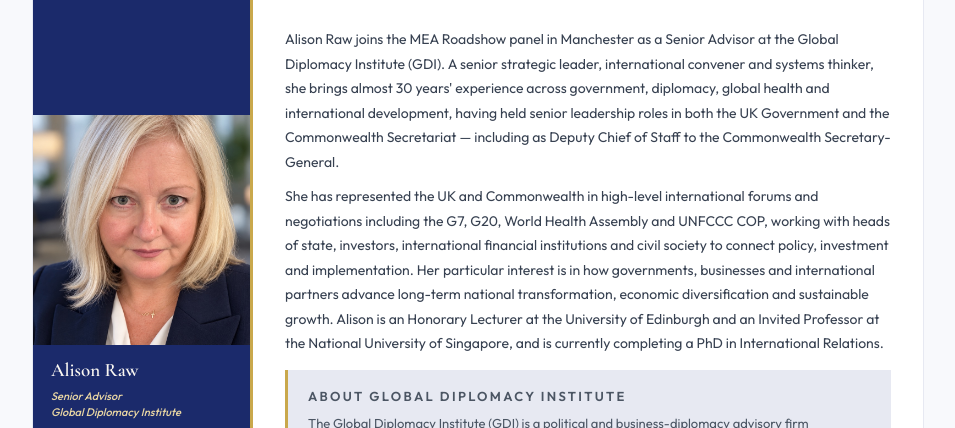
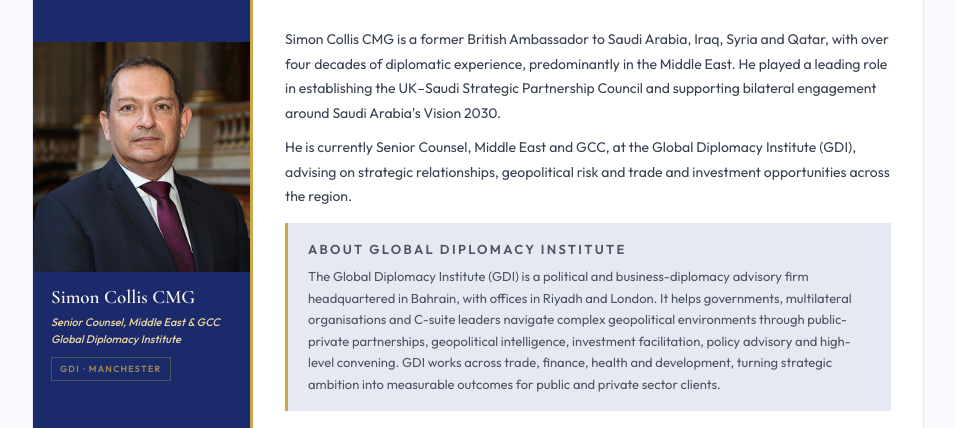
Before and after one commit to Middle-East-Association/UK-ROADSHOW, a plain HTML site: page manchester.html in a window 1280 px wide. Shown: the part 3801-4229 px from the top of the page, without its empty margins (162-1117 px from the left). Drawn offline with nearby package versions, Linux system fonts and the light colour scheme.

Commit message:
Replace Alison Raw with Simon Collis on Manchester GDI card (#30)
Swap the GDI · Manchester speaker from Alison Raw to Simon Collis CMG
across manchester.html and speakers.html, framed purely as GDI (role:
Senior Counsel, Middle East & GCC). Add his portrait and remove the
now-unused Alison Raw photo.

Co-authored-by: Sophia Hopton <sophiahopton@MacBook-Air-3.local>
Co-authored-by: Claude Opus 4.8 <noreply@anthropic.com>

```diff
--- a/manchester.html
+++ b/manchester.html
@@ -239,18 +239,18 @@
     <div class="speaker-inner">
       <div class="speaker-left has-photo">
         <div class="speaker-photo-wrap">
-          <img class="speaker-photo" src="assets/people/alison-raw.jpg" alt="Alison Raw">
+          <img class="speaker-photo" src="assets/people/simon-collis.jpg" alt="Simon Collis">
         </div>
         <div class="speaker-details">
-          <div class="speaker-name">Alison Raw</div>
-          <div class="speaker-role">Senior Advisor<br>Global Diplomacy Institute</div>
+          <div class="speaker-name">Simon Collis CMG</div>
+          <div class="speaker-role">Senior Counsel, Middle East &amp; GCC<br>Global Diplomacy Institute</div>
           <div class="speaker-org-tag">GDI &middot; Manchester</div>
         </div>
       </div>
       <div class="speaker-right">
         <div class="speaker-bio">
-          <p>Alison Raw joins the MEA Roadshow panel in Manchester as a Senior Advisor at the Global Diplomacy Institute (GDI). A senior strategic leader, international convener and systems thinker, she brings almost 30 years' experience across government, diplomacy, global health and international development, having held senior leadership roles in both the UK Government and the Commonwealth Secretariat &mdash; including as Deputy Chief of Staff to the Commonwealth Secretary-General.</p>
-          <p>She has represented the UK and Commonwealth in high-level international forums and negotiations including the G7, G20, World Health Assembly and UNFCCC COP, working with heads of state, investors, international financial institutions and civil society to connect policy, investment and implementation. Her particular interest is in how governments, businesses and international partners advance long-term national transformation, economic diversification and sustainable growth. Alison is an Honorary Lecturer at the University of Edinburgh and an Invited Professor at the National University of Singapore, and is currently completing a PhD in International Relations.</p>
+          <p>Simon Collis CMG is a former British Ambassador to Saudi Arabia, Iraq, Syria and Qatar, with over four decades of diplomatic experience, predominantly in the Middle East. He played a leading role in establishing the UK&ndash;Saudi Strategic Partnership Council and supporting bilateral engagement around Saudi Arabia's Vision 2030.</p>
+          <p>He is currently Senior Counsel, Middle East and GCC, at the Global Diplomacy Institute (GDI), advising on strategic relationships, geopolitical risk and trade and investment opportunities across the region.</p>
         </div>
         <div class="about-box">
           <p class="about-box-label">About Global Diplomacy Institute</p>
```
Also changed, not shown: speakers.html (+5 -5 lines), assets/people/alison-raw.jpg (deleted), assets/people/simon-collis.jpg (added).
